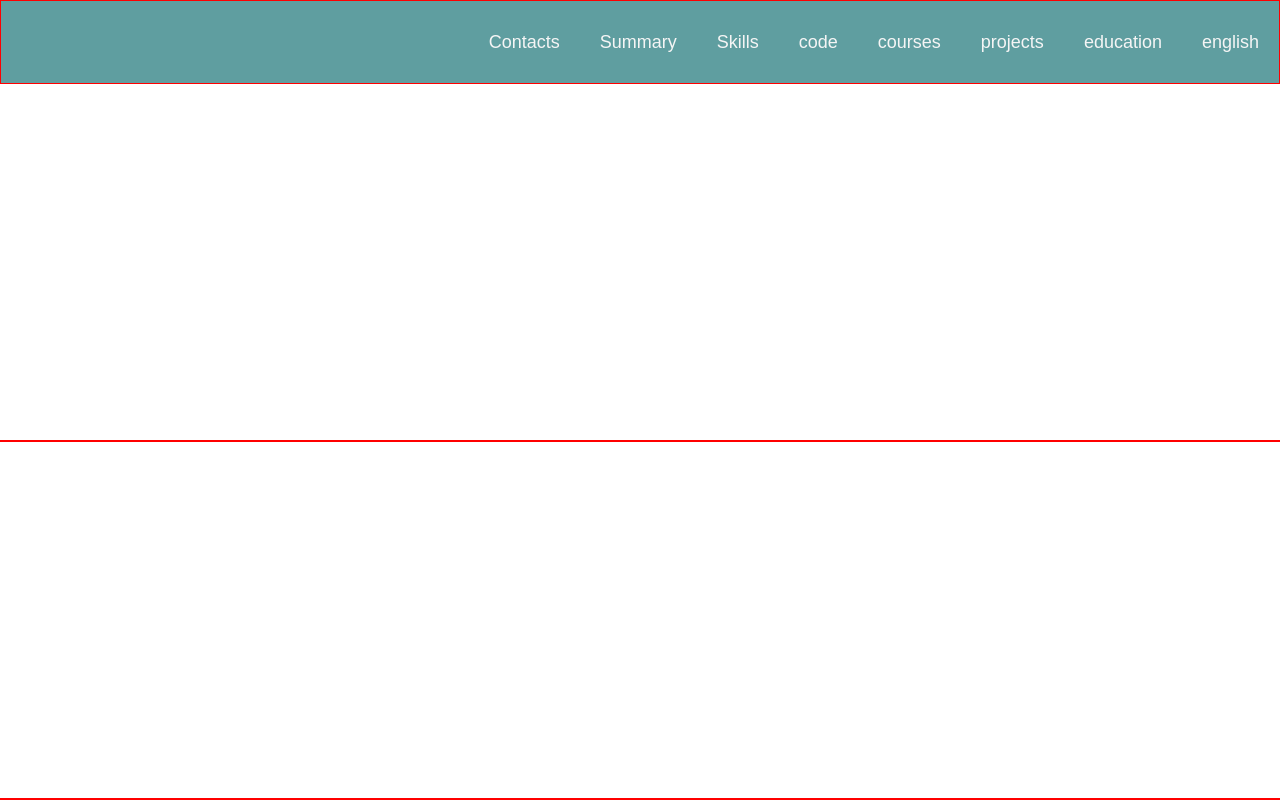
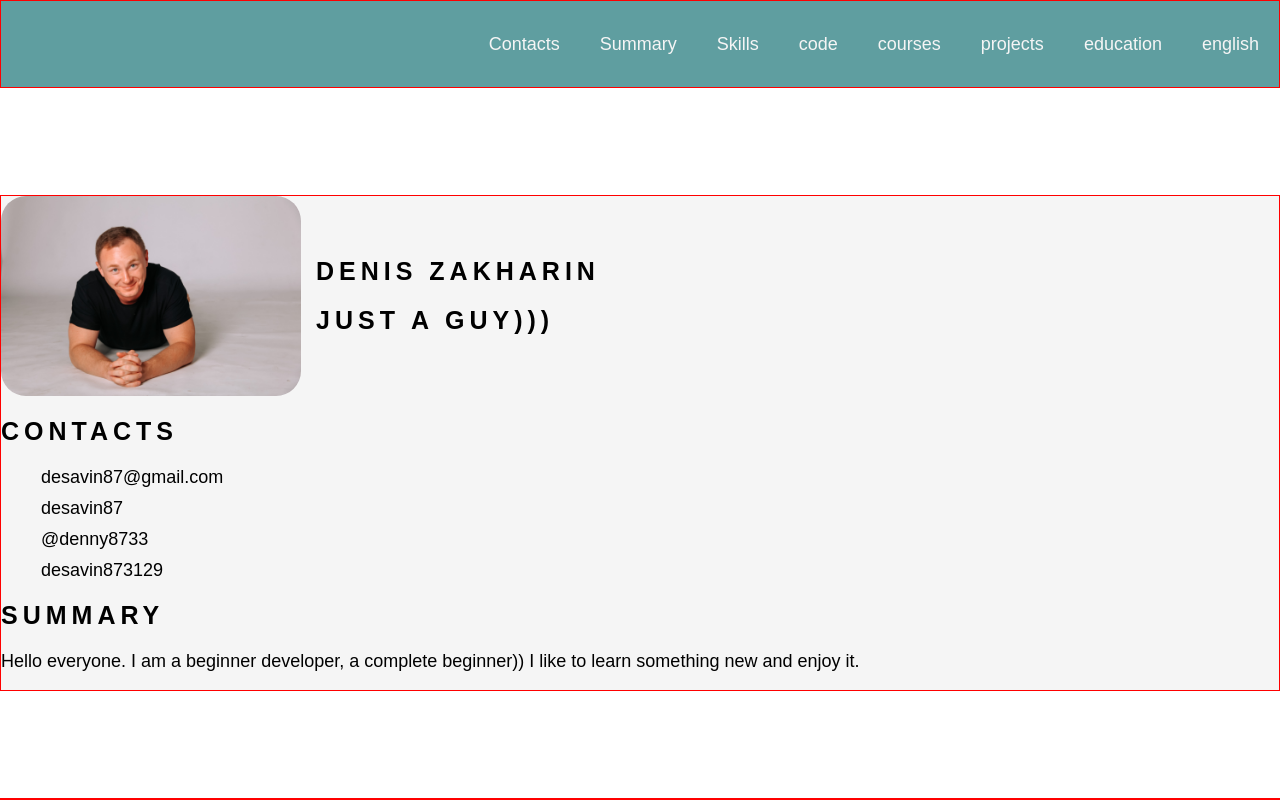
Before and after one commit to desavin87/rsschool-cv, a plain HTML site: page index.html in a window 1280 px wide. Drawn offline with Linux system fonts and the light colour scheme; a web font is replaced by a local one.

Commit message:
feat: add section photo,contacts,summary

```diff
--- a/index.html
+++ b/index.html
@@ -6,7 +6,7 @@
 	<meta name="viewport" content="width=device-width, initial-scale=1.0">
 	<title>cv</title>
 	<link rel="stylesheet" href="./style.css">
-	<link rel="icon" href="./assets/favicon.ico" />
+	<link rel="icon" href="./assets/img/favicon.ico" />
 	<link rel="preconnect" href="https://fonts.googleapis.com">
 	<link rel="preconnect" href="https://fonts.gstatic.com" crossorigin>
 	<link href="https://fonts.googleapis.com/css2?family=Arsenal+SC:ital,wght@0,400;0,700;1,400;1,700&display=swap"
@@ -32,7 +32,28 @@
 	</header>
 	<main class="main">
 		<div class="container">
-
+			<section class="photo">
+				<img src="./assets/img/photo.JPG" alt="photo">
+				<div class="wrapper">
+					<h1 class="section-title">Denis Zakharin</h1>
+					<h2 class="section-title">Just a guy)))</h2>
+				</div>
+			</section>
+			<section class="section" id="contacts">
+				<h2 class="section-title">contacts</h2>
+				<ul class="contacts-list">
+					<li class="contacts-item"><a href="mailto: desavin87@gmail.com" title="email">desavin87@gmail.com</a>
+					</li>
+					<li class="contacts-item"><a href="https://github.com/desavin87" title="github">desavin87</a></li>
+					<li class="contacts-item"><a href="#" title="telegram">@denny8733</a></li>
+					<li class="contacts-item"><a href="#" title="discord">desavin873129</a></li>
+				</ul>
+			</section>
+			<section class="section" id="summary">
+				<h2 class="section-title">summary</h2>
+				<p>Hello everyone. I am a beginner developer, a complete beginner)) I like to learn something new and enjoy
+					it.</p>
+			</section>
 		</div>
 	</main>
 	<footer class="footer">
--- a/style.css
+++ b/style.css
@@ -7,13 +7,14 @@ html {
 }
 
 body {
+	display: flex;
+   flex-direction: column;
+   justify-content: space-between;
 	font-family: "Arsenal SC", sans-serif;
+	font-size: 18px;
 	min-height: 100vh;
 	margin: 0;
 	padding: 0;
-	display: flex;
-   flex-direction: column;
-   justify-content: space-between;
 }
 
 .header {
@@ -21,6 +22,7 @@ body {
 	background-color: #5F9EA0;
 }
 .main {
+	background-color: whitesmoke;
 	border: 1px solid red;
 }
 .footer {
@@ -51,4 +53,43 @@ body {
 
 .nav-link:hover {
 	transform: scale(1.5);
+	color: red;
 }
+
+.section {
+}
+.section-title {
+		font-size: 25px;
+		font-weight: 700;
+		text-transform: uppercase;
+		letter-spacing: 5px;
+		color: black;
+}
+.contacts-list {
+	list-style-type: none;
+}
+
+.contacts-item {
+	margin-bottom: 10px;
+}
+
+.contacts-item:last-child {
+	margin-bottom: 0;
+}
+.contacts-item a {
+	text-decoration: none;
+	text-transform: lowercase;
+	color: black;
+}
+
+.photo {
+	display: flex;
+	align-items: center;
+}
+
+.photo img {
+	max-height: 250px;
+	max-width: 300px;
+	border-radius: 25px;
+	margin-right: 15px;
+}
```
Also changed, not shown: assets/img/photo.JPG (added).
